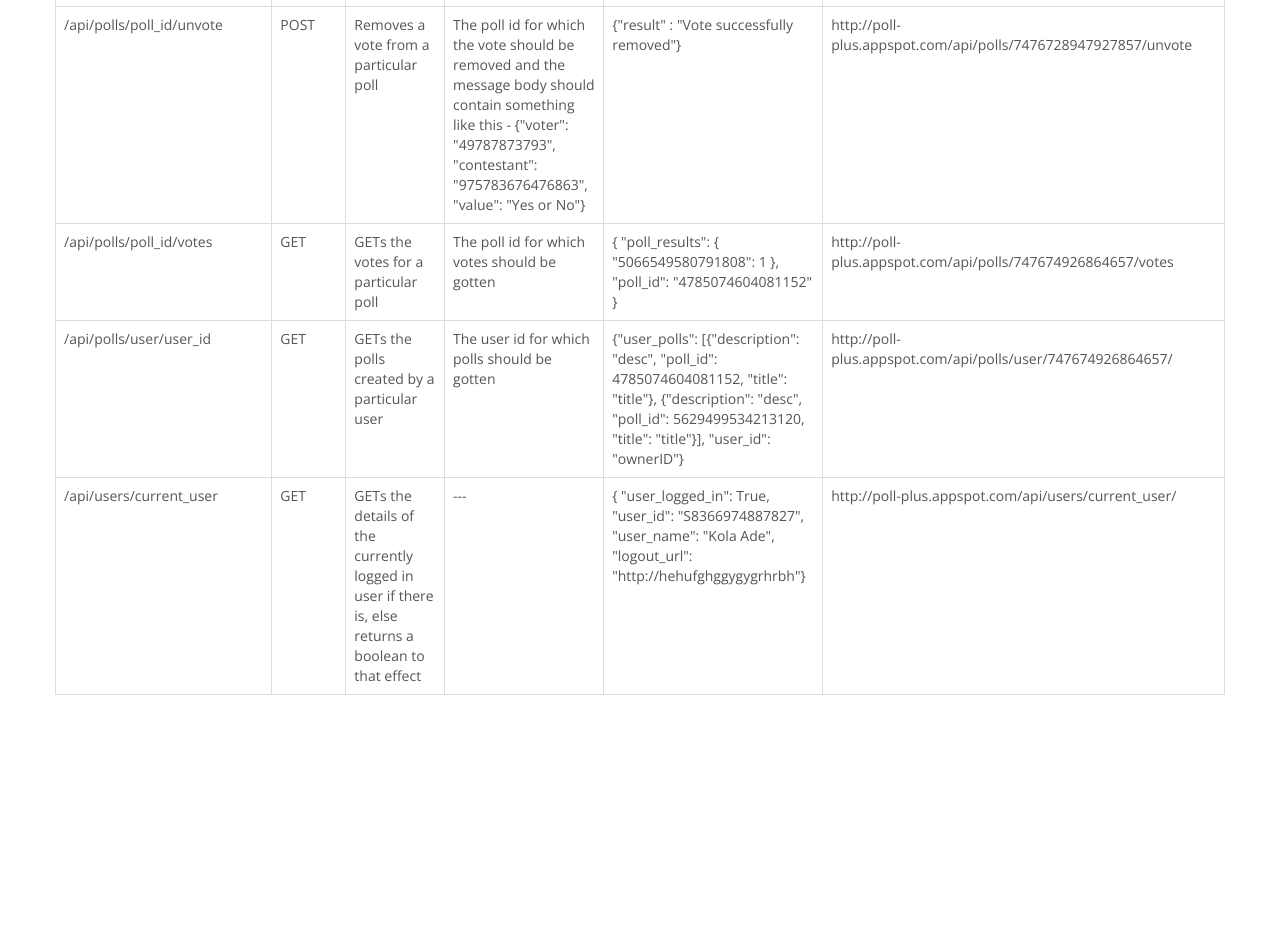
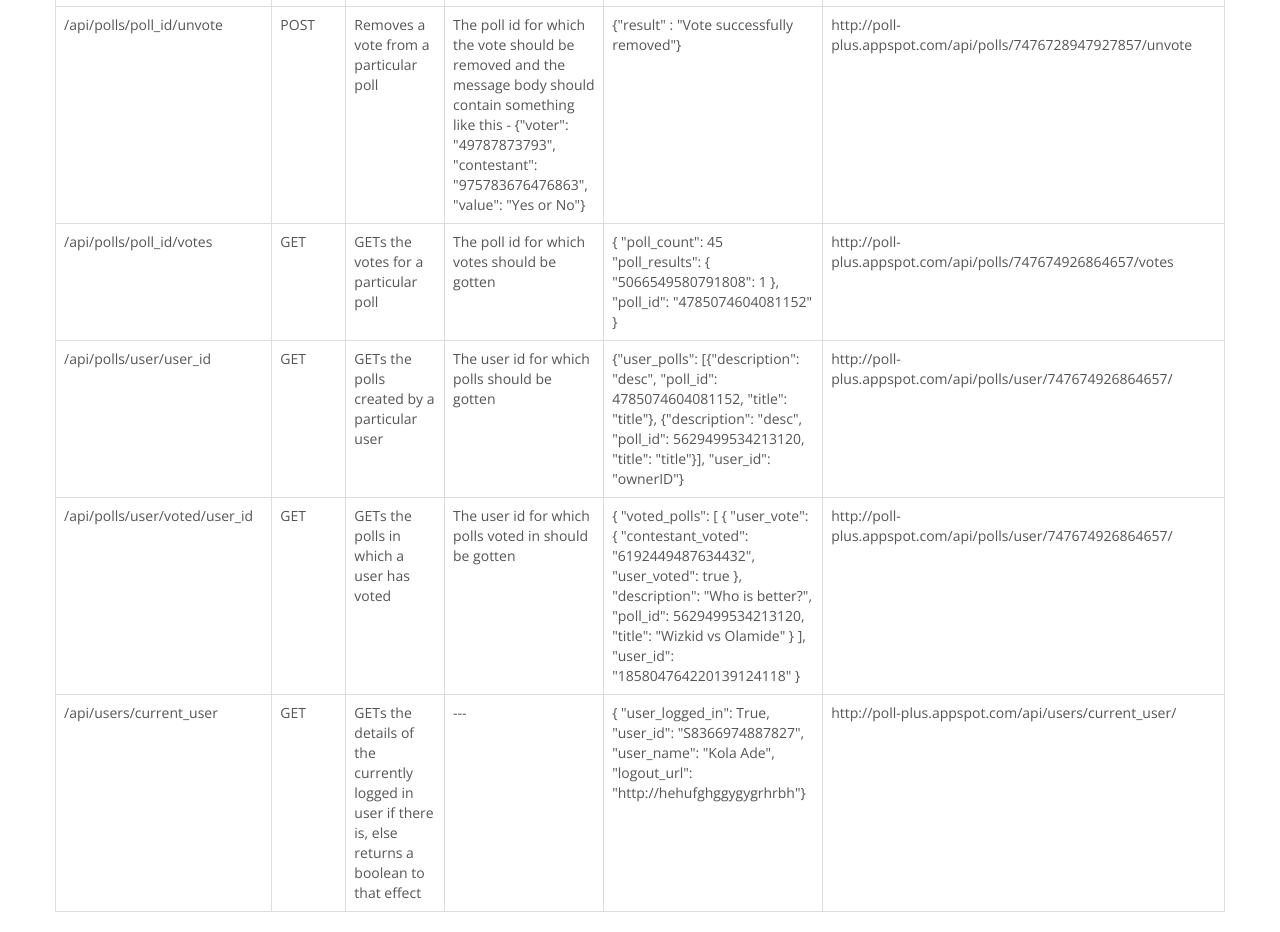
Before and after one commit to s-chand/pollific, a Python web app: template templates/api.html in a window 1280 px wide. Shown: the part 2033-2965 px from the top of the page. Before the commit the page ends 2728 px from the top, so only its background shows below. Run offline with Jinja, Linux system fonts and the light colour scheme; the template is opened without the code that fills it, so the values that code supplies are empty.

Commit message:
implemented getting the polls a user voted in and some other fixes

```diff
--- a/routes.py
+++ b/routes.py
@@ -36,6 +36,8 @@ _routes = [
         RedirectRoute('/contestants/<contestant_id:\d+>', handler = 'handlers.poll_handlers.ContestantHandler', name = 'contestants_uri'),
         #GETs the polls created by a particular user
         RedirectRoute('/polls/user/<user_id>', handler = 'handlers.poll_handlers.UserPollsHandler', name = 'vote_uri'),
+         #GETs the polls created by a particular user
+        RedirectRoute('/polls/user/voted/<user_id>', handler = 'handlers.poll_handlers.PollsUserVotedHandler', name = 'vote_uri'),
         #GETs the details for the currently logged in user
         RedirectRoute('/users/current_user', handler = 'handlers.index.UserHandler', name = 'vote_uri'),
 
--- a/templates/api.html
+++ b/templates/api.html
@@ -102,6 +102,7 @@
             <td>GETs the votes for a particular poll</td>
             <td>The poll id for which votes should be gotten</td>
             <td>{
+                    "poll_count": 45
                     "poll_results": {
                         "5066549580791808": 1
                     },
@@ -118,6 +119,26 @@
             <td>{"user_polls": [{"description": "desc", "poll_id": 4785074604081152, "title": "title"},
                 {"description": "desc", "poll_id": 5629499534213120, "title": "title"}],
                 "user_id": "ownerID"}
+            </td>
+            <td>http://poll-plus.appspot.com/api/polls/user/747674926864657/</td>
+        </tr>
+        <tr>
+            <td>/api/polls/user/voted/user_id</td>
+            <td>GET</td>
+            <td>GETs the polls in which a user has voted</td>
+            <td>The user id for which polls voted in should be gotten</td>
+            <td>{
+        "voted_polls": [
+        { "user_vote": { "contestant_voted": "6192449487634432",
+                "user_voted": true
+            },
+            "description": "Who is better?",
+            "poll_id": 5629499534213120,
+            "title": "Wizkid vs Olamide"
+        }
+    ],
+    "user_id": "185804764220139124118"
+}
             </td>
             <td>http://poll-plus.appspot.com/api/polls/user/747674926864657/</td>
         </tr>
```
Also changed, not shown: handlers/poll_handlers.py (+9 -0 lines), modules/polls/crud.py (+8 -6 lines).
